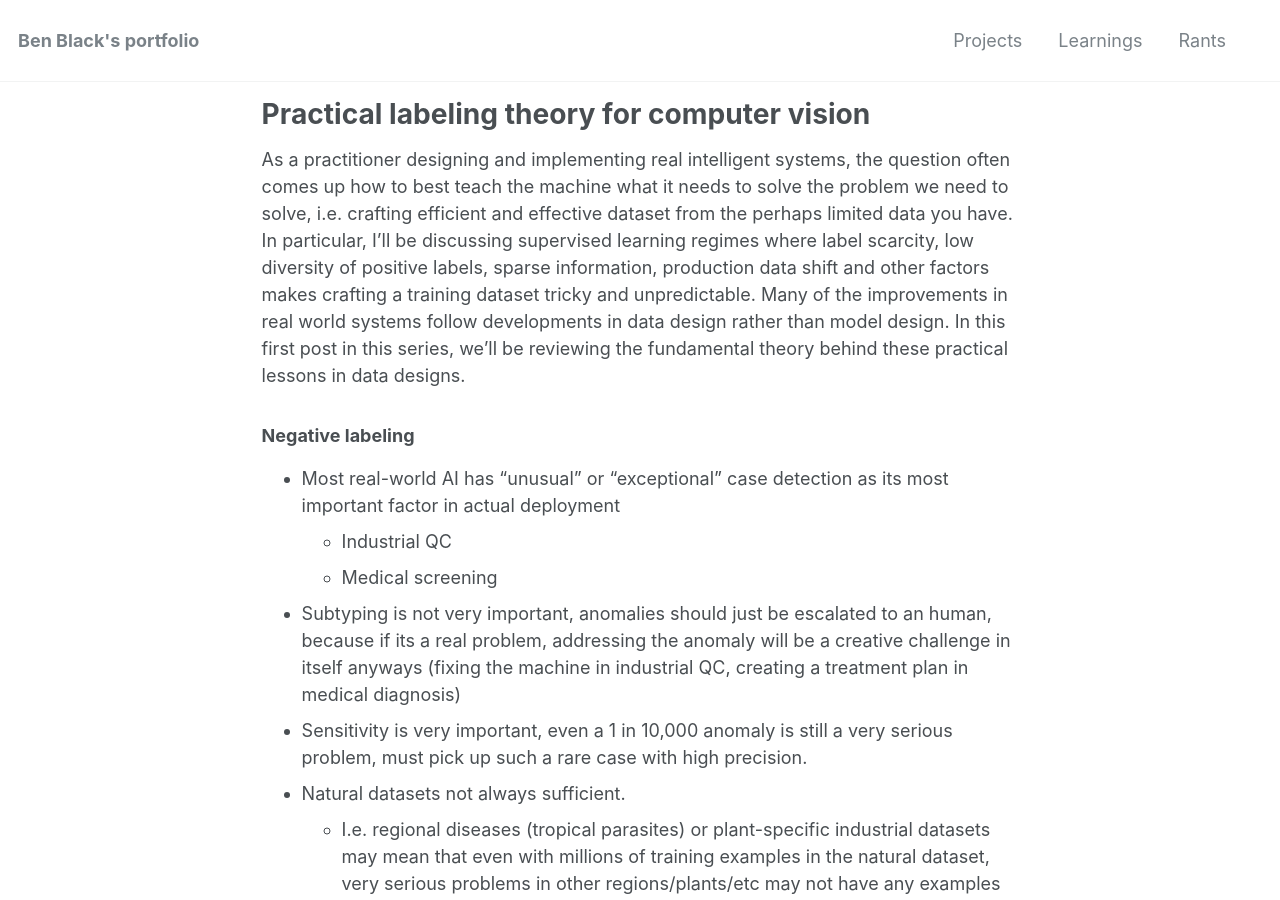
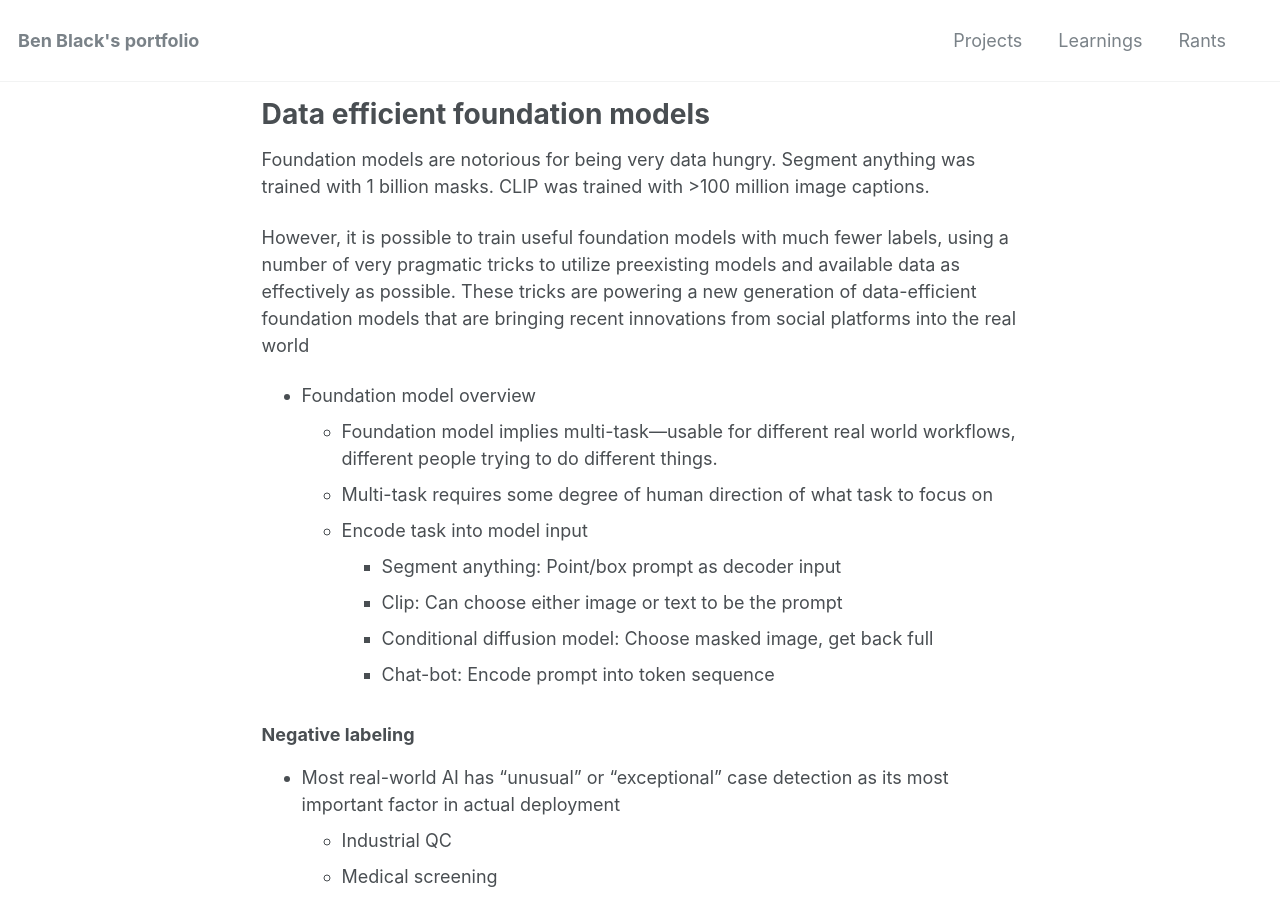
Before and after one commit to benblack769/benblack769.github.io, a Jekyll site: the page built from posts/learnings/data_efficient_foundation_model.md, in a window 1280 px wide and 900 px high. Built offline with Jekyll 4.4.1, drawn with Linux system fonts in a browser that asks for light colours.

```diff
--- a/posts/learnings/data_efficient_labeling.md
+++ b/posts/learnings/data_efficient_foundation_model.md
@@ -1,16 +1,26 @@
 ---
-title: Practical labeling theory for computer vision
+title: Data efficient foundation models
 under_construction: true
-excerpt: "."
+excerpt: "Concrete concepts for developing useable foundation models with minimal data."
 comments: false
 share: false
-img: /images/labeling/bug-science.png
+img: ""
 post_date: "2024"
 priority: 1
 ---
 
+Foundation models are notorious for being very data hungry. Segment anything was trained with 1 billion masks. CLIP was trained with >100 million image captions.
 
-As a practitioner designing and implementing real intelligent  systems, the question often comes up how to best teach the machine what it needs to solve the problem we need to solve, i.e. crafting efficient and effective dataset from the perhaps limited data you have. In particular, I'll be discussing supervised learning regimes where label scarcity, low diversity of positive labels, sparse information, production data shift and other factors makes crafting a training dataset tricky and unpredictable. Many of the improvements in real world systems follow developments in data design rather than model design. In this first post in this series, we'll be reviewing the fundamental theory behind these practical lessons in data designs.
+However, it is possible to train useful foundation models with much fewer labels, using a number of very pragmatic tricks to utilize preexisting models and available data as effectively as possible. These tricks are powering a new generation of data-efficient foundation models that are bringing recent innovations from social platforms into the real world
+
+* Foundation model overview
+    * Foundation model implies multi-task---usable for different real world workflows, different people trying to do different things.
+    * Multi-task requires some degree of human direction of what task to focus on
+    * Encode task into model input
+        * Segment anything: Point/box prompt as decoder input
+        * Clip: Can choose either image or text to be the prompt
+        * Conditional diffusion model: Choose masked image, get back full
+        * Chat-bot: Encode prompt into token sequence
 
 ### Negative labeling
 
```
Also changed, not shown: posts/learnings/dataset_theory.md (+10 -10 lines), images/dataset_theory/Hoppers.jpg (renamed from images/labeling/Hoppers.jpg), images/dataset_theory/Obesity_in_the_United_States.svg (renamed from images/labeling/Obesity_in_the_United_States.svg), images/dataset_theory/bear-ID-3.webp (renamed from images/labeling/bear-ID-3.webp), images/dataset_theory/blonde_black_bear.webp (renamed from images/labeling/blonde_black_bear.webp), images/dataset_theory/bug-science.png (renamed from images/labeling/bug-science.png), images/dataset_theory/highway-speeds.webp (renamed from images/labeling/highway-speeds.webp), 4 other files.
